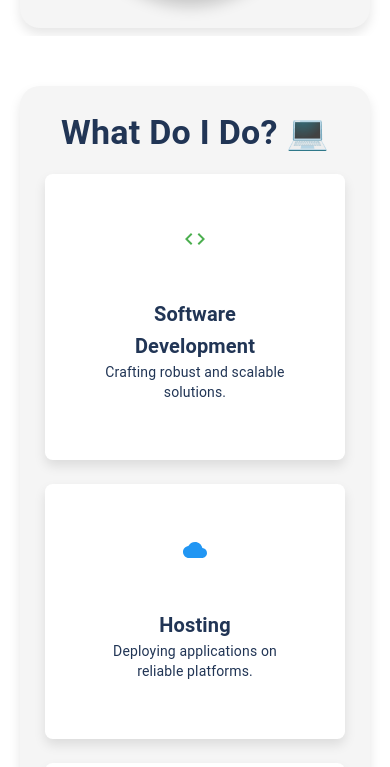
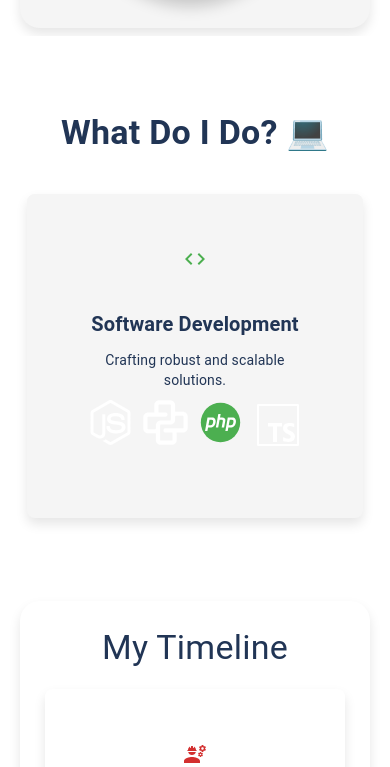
Before and after one commit to AshithaPGowda/portfolio, a Next.js app: page / in a window 390 px wide. Shown: the part 1075-1842 px from the top of the page. Built offline with nearby package versions, Linux system fonts and the light colour scheme.

Commit message:
added swipeable cards in mobile view

```diff
--- a/package.json
+++ b/package.json
@@ -17,7 +17,9 @@
     "framer-motion": "^11.16.0",
     "next": "15.0.3",
     "react": "19.0.0-rc-66855b96-20241106",
-    "react-dom": "19.0.0-rc-66855b96-20241106"
+    "react-dom": "19.0.0-rc-66855b96-20241106",
+    "react-swipeable": "^7.0.2",
+    "react-swipeable-views": "^0.14.0"
   },
   "devDependencies": {
     "eslint": "^8",
--- a/src/app/colours.js
+++ b/src/app/colours.js
@@ -32,7 +32,7 @@ COLOURS.MENU_COLOURS_DARK = [
 COLOURS.TIMELINECOLOURS = [
     "#D32F2F",  // Darker Red (Cheerful but not too bright)
     "#1976D2",  // Dark Blue (Vibrant, yet deep)
-    "#0288D1",  // Darker Cyan (Lively yet muted)
+    "#6A1E55",  // Darker Cyan (Lively yet muted)
     "#388E3C",  // Dark Green (Happy but grounded)
     "#F57C00",  // Dark Orange (Warm and upbeat)
 ];
--- a/src/app/components/menuIcons.js
+++ b/src/app/components/menuIcons.js
@@ -17,7 +17,6 @@ const menuIcons = {
 const MenuItem = ({ text, index, isActive, theme, onClick , size = "2.5W"}) => {
   const Icon = menuIcons[text] || null;
   const iconColor = COLOURS[`MENU_COLOURS_${theme}`][index];
-  {console.log("theme:",theme)}
   return (
     <Tooltip title={text} placement="bottom">
       <Box
--- a/src/app/components/sectionPersonal/what DoIDo.js
+++ b/src/app/components/sectionPersonal/what DoIDo.js
@@ -1,13 +1,96 @@
 "use client";
 
-import { Card, CardContent, Grid, Typography } from "@mui/material";
+import { Card, CardContent, Grid, Typography, useMediaQuery, useTheme } from "@mui/material";
 import { Code, Cloud, GitHub, Security, Assessment, BugReport, Api, Settings, Psychology } from "@mui/icons-material";
 import { useState } from "react";
+import { useSwipeable } from "react-swipeable";
 import COLOURS from "@/app/colours";
 import DynamicPython from "../../../../public/python";
 import DynamicNode from "../../../../public/nodejs";
 import DynamicPHP from "../../../../public/php";
 import DynamicTypescript from "../../../../public/typescript";
+
+const SwipeableCards = ({ skills, theme }) => {
+    const [currentIndex, setCurrentIndex] = useState(0);
+
+    const handlers = useSwipeable({
+        onSwipedLeft: () => setCurrentIndex((prevIndex) => Math.min(prevIndex + 1, skills.length - 1)),
+        onSwipedRight: () => setCurrentIndex((prevIndex) => Math.max(prevIndex - 1, 0)),
+    });
+
+    const skill = skills[currentIndex];
+
+    return (
+        <div
+            {...handlers}
+            style={{
+                display: "flex",
+                flexDirection: "column",
+                alignItems: "center",
+                gap: "20px",
+                padding: "3vh",
+            }}
+        >
+            <Typography
+                variant="h4"
+                style={{
+                    color: COLOURS[`TEXT_COLOUR_${theme}`],
+                    fontWeight: "bold",
+                    marginBottom: "20px",
+                    textAlign: "center",
+                }}
+            >
+                What Do I Do? 💻
+            </Typography>
+            <Card
+                style={{
+                    width: "90%",
+                    textAlign: "center",
+                    padding: "4vh",
+                    borderRadius: "2vw",
+                    backgroundColor: COLOURS[`SECTION_COLOUR_${theme}`],
+                    boxShadow: "0 6px 12px rgba(0, 0, 0, 0.1)",
+                }}
+            >
+                <div style={{ fontSize: "3rem", marginBottom: "10px", color: skill.color }}>{skill.icon}</div>
+                <CardContent>
+                    <Typography
+                        variant="h6"
+                        style={{
+                            color: COLOURS[`TEXT_COLOUR_${theme}`],
+                            fontWeight: "bold",
+                            marginBottom: "10px",
+                        }}
+                    >
+                        {skill.title}
+                    </Typography>
+                    <Typography
+                        variant="body2"
+                        style={{
+                            color: COLOURS[`TEXT_COLOUR_${theme}`],
+                            marginBottom: "10px",
+                        }}
+                    >
+                        {skill.description}
+                    </Typography>
+                    <div>
+                        {Array.isArray(skill.details) ? (
+                            skill.details.map((detail, i) => (
+                                <div key={i} style={{ marginBottom: "10px" }}>
+                                    {detail}
+                                </div>
+                            ))
+                        ) : (
+                            <div style={{ marginBottom: "10px", color: COLOURS[`TEXT_COLOUR_${theme}`] }}>
+                                {skill.details}
+                            </div>
+                        )}
+                    </div>
+                </CardContent>
+            </Card>
+        </div>
+    );
+};
 
 const WhatDoIDo = ({ theme }) => {
     const skills = [
@@ -115,9 +198,13 @@ const WhatDoIDo = ({ theme }) => {
         },
     ];
 
+    const themeMUI = useTheme();
+    const isMobile = useMediaQuery(themeMUI.breakpoints.down("sm"));
     const [hoveredIndex, setHoveredIndex] = useState(false);
 
-    return (
+    return isMobile ? (
+        <SwipeableCards skills={skills} theme={theme} />
+    ) : (
         <div
             style={{
                 padding: "3vh",
@@ -199,7 +286,7 @@ const WhatDoIDo = ({ theme }) => {
                                     <div
                                         style={{
                                             marginTop: "-5vh",
-                                            color: "#fff",
+                                            color: COLOURS[`TEXT_COLOUR_${theme}`],
                                         }}
                                     >
                                         <div style={{ display: "flex", flexDirection: "row" }}></div>
```
Also changed, not shown: 1 other file (tests, documents, lock files or other folders).
